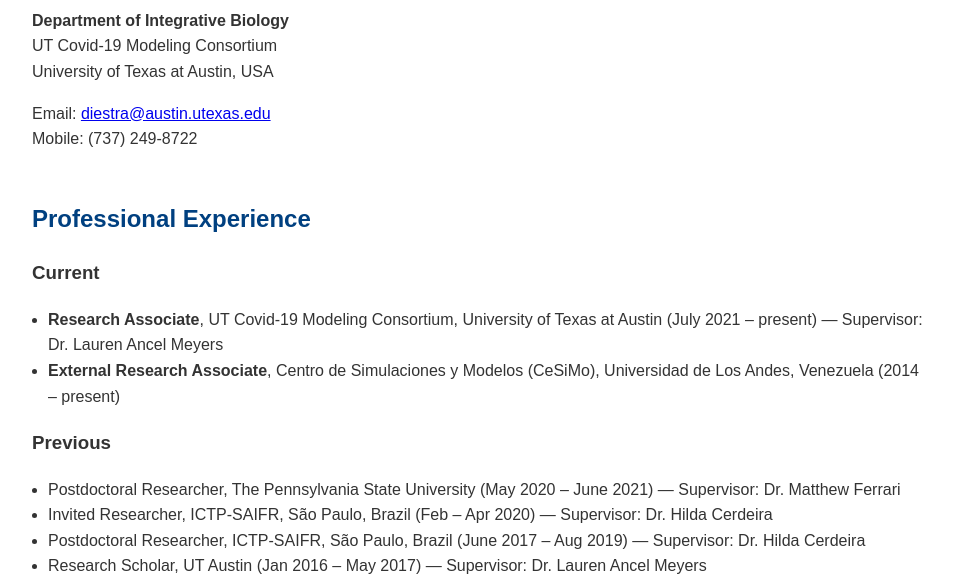
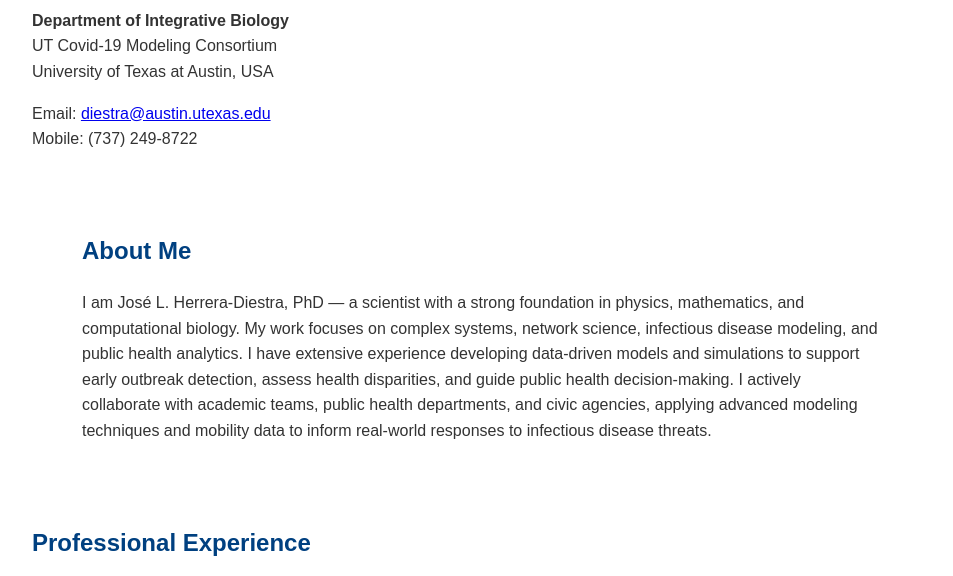
Before and after one commit to jdiestra1977/jdiestra1977.github.io, a plain HTML site: page index.html in a window 1280 px wide. Shown: the part 199-775 px from the top of the page, without its empty margins (158-1111 px from the left). Drawn offline with Linux system fonts and the light colour scheme.

Commit message:
updated webpage

```diff
--- a/index.html
+++ b/index.html
@@ -48,6 +48,13 @@
     <p>Email: <a href="mailto:diestra@austin.utexas.edu">diestra@austin.utexas.edu</a><br>
     Mobile: (737) 249-8722</p>
   </div>
+
+  <section id="profile-summary" style="padding: 1em; max-width: 800px; margin: auto;">
+    <h2>About Me</h2>
+    <p>
+      I am José L. Herrera-Diestra, PhD — a scientist with a strong foundation in physics, mathematics, and computational biology. My work focuses on complex systems, network science, infectious disease modeling, and public health analytics. I have extensive experience developing data-driven models and simulations to support early outbreak detection, assess health disparities, and guide public health decision-making. I actively collaborate with academic teams, public health departments, and civic agencies, applying advanced modeling techniques and mobility data to inform real-world responses to infectious disease threats.
+    </p>
+  </section>
 
   <div class="section">
     <h2>Professional Experience</h2>
```
